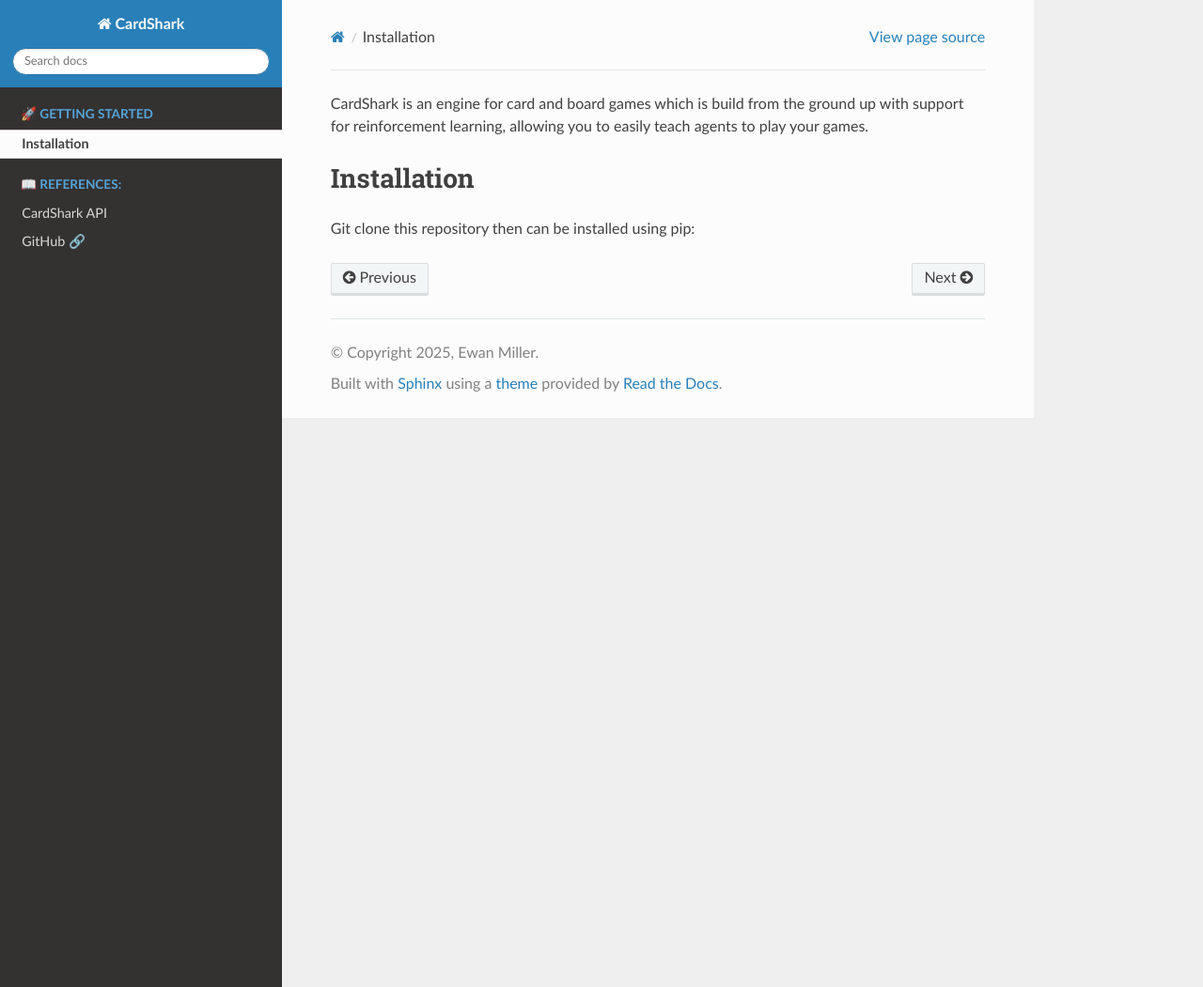
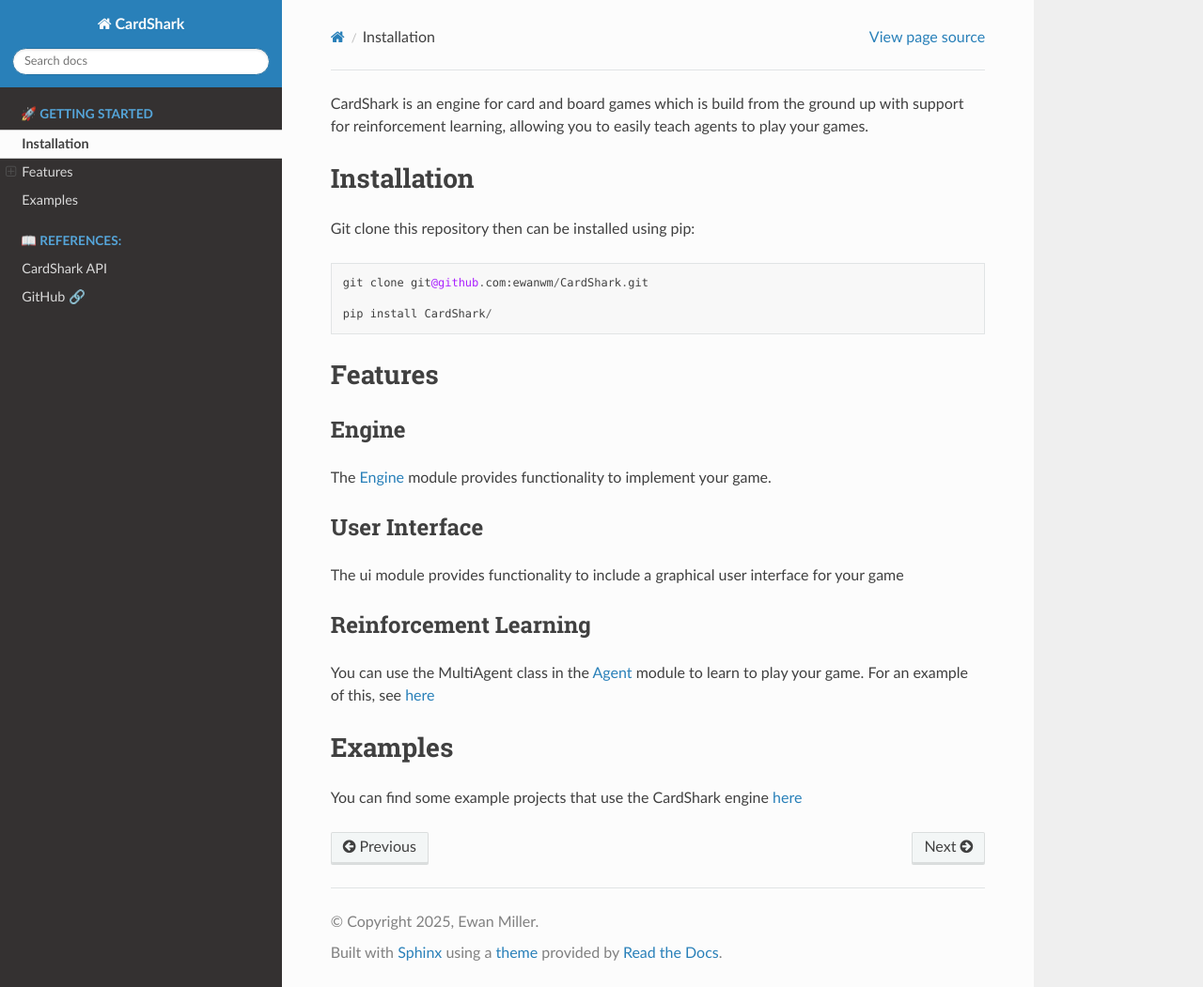
Before and after one commit to ewanwm/CardShark, a Sphinx documentation site: the page built from doc/source/intro.rst, in a window 1280 px wide and 1051 px high. Shown: the whole window at 94% size. Built offline with Sphinx 7.4.7 and the Read the Docs theme 3.1.0, drawn with Linux system fonts in a browser that asks for light colours.

```diff
--- a/doc/source/intro.rst
+++ b/doc/source/intro.rst
@@ -5,3 +5,35 @@ CardShark is an engine for card and board games which is build from the ground u
 Installation
 ============
 Git clone this repository then can be installed using pip:
+
+.. code::
+
+    git clone git@github.com:ewanwm/CardShark.git
+
+    pip install CardShark/
+
+========
+Features
+========
+
+++++++
+Engine
+++++++
+The :ref:`Engine API` module provides functionality to implement your game.
+
+++++++++++++++
+User Interface
+++++++++++++++
+The ui module provides functionality to include a graphical user interface for your game
+
+++++++++++++++++++++++
+Reinforcement Learning
+++++++++++++++++++++++
+You can use the MultiAgent class in the :ref:`Agent API` module to learn to play your game. For an example of this, see `here <https://github.com/ewanwm/CardShark/blob/main/tests/test_training.py>`_
+
+
+========
+Examples
+========
+
+You can find some example projects that use the CardShark engine `here <https://github.com/ewanwm/CardShark/tree/main/cardshark/examples>`_
```
Also changed, not shown: README.md (+1 -22 lines), doc/source/api.rst (+8 -0 lines).
